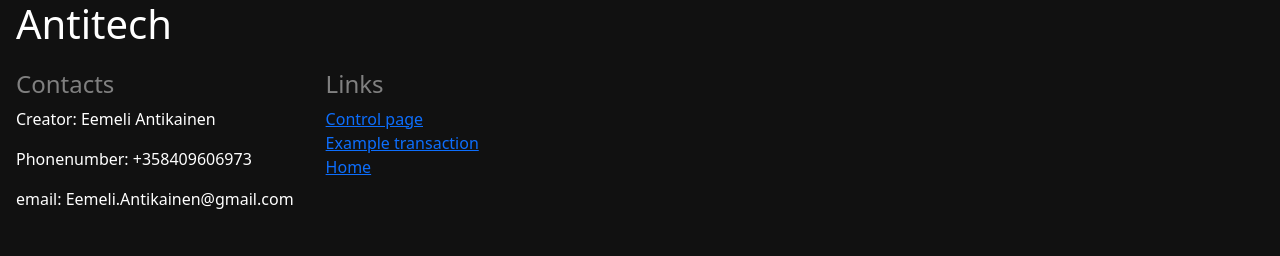
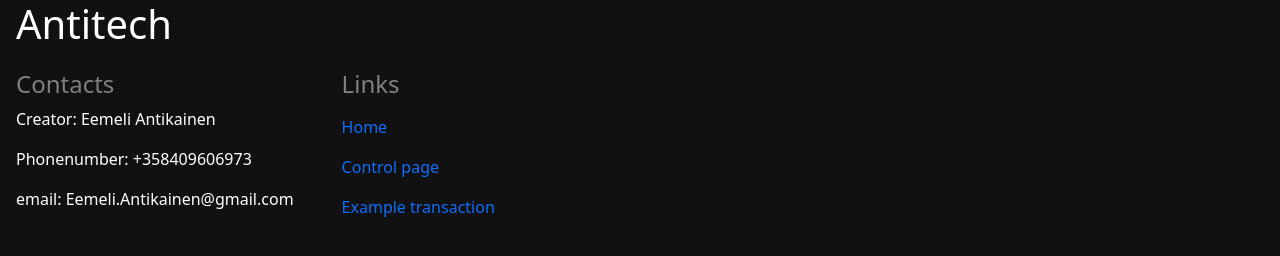
Before and after one commit to docc34/Horsetrading_front, a React (Create React App) app: page / in a window 1280 px wide. Shown: the part 1066-1322 px from the top of the page. Built offline with nearby package versions, Linux system fonts and the light colour scheme; no server answers.

Commit message:
Muokkasin ulkonäköä.

```diff
--- a/src/Auction/Auction.css
+++ b/src/Auction/Auction.css
@@ -1,3 +1,14 @@
+@media (max-width: 1000px) {
+
+    .auctionMainDiv{
+        display: flex;
+        flex-direction: column;
+        justify-content: center;
+        margin: 5%;
+        margin-top: 2%;
+    }
+}
+/* ei toimi jostain syystä */
 .auctionMainDiv{
     display: flex;
     flex-direction: row-reverse;
@@ -5,7 +16,6 @@
     margin: 5%;
     margin-top: 2%;
 }
-
 .auctionCarouselMainDiv{
     flex: 2;
     max-width: 800px;
--- a/src/Auction/Auction.js
+++ b/src/Auction/Auction.js
@@ -34,6 +34,7 @@ const Auction = ()=>{
     const [price, setPrice] = useState(0);
     const [phonenumber, setPhonenumber] = useState(0);
     const [igTag, setIgTag] = useState("@");
+    const [validated, setValidated] = useState(false);
 
     const [usernameModify, setUsernameModify] = useState("");
     const [passwordModify, setPasswordModify] = useState("");
@@ -49,6 +50,8 @@ const Auction = ()=>{
     const [datagridDefaultSelected, setDatagridDefaultSelected] = useState(cookies.auctioneerId);
 
     const [currentAuctioneer, setCurrentAuctioneer] = useState([]);
+
+    const [highestOffer, setHighestOffer] = useState([]);
 
     const auctioneerColumns = [
         {name:"id", header: "Id",  defaultVisible: false},
@@ -96,6 +99,7 @@ const Auction = ()=>{
     }
 
     const setCookies = (result)=>{
+        if(result.status < 210){
             setCookie('auctioneerId', result.id, { path: '/Auction' });
             setCookie('auctioneerDefaultPrice', result.price, { path: '/Auction' });
             setCookie('auctioneerDefaultIgTag', result.igTag, { path: '/Auction' });
@@ -105,10 +109,29 @@ const Auction = ()=>{
             fetchCurrentAuctioneer();
             resetValues();
         }
+        else{
+            setMessage("Error");
+        }
+
+    }
+
+    //https://react-bootstrap.github.io/forms/validation/
+    // const handleSubmit = (event) => {
+    //     const form = event.currentTarget;
+    //     if (form.checkValidity() === false) {
+    //       event.preventDefault();
+    //       event.stopPropagation();
+    //     }
+    //     else{
+    //         setValidated(true);
+    //         postAuction();
+    //     }
+
+    //   };
 
     const postAuction = async ()=>{
         try{
-            if(igTag != "" &&  price != 0){
+            if(igTag != "@" && igTag != "" &&  price != 0 &&  price != ""&&  password != ""){
                 const options = {
                     method:'POST',
                     headers: { 'Content-Type': 'application/json' },
@@ -143,8 +166,10 @@ const Auction = ()=>{
             headers: {"Authorization": `Bearer ${cookies.token}`}
         }
         var result = null;
+        var url = "";
+
         if(cookies.token == undefined){
-            var search = await fetch("https://localhost:44371/api/Auctioneers/"+auctionId);
+            var search = await fetch("https://localhost:44371/api/Auctioneers/"+auctionId+"?Amount=5");
             result = await search.json();
         }
         else{
@@ -185,6 +210,7 @@ const Auction = ()=>{
 
         if(result != null && result != undefined && result?.status != "Error"){
             setAuctioneers(await result);
+            setHighestOffer(result[0].highestOffer);
         }
     }
 
@@ -317,7 +343,7 @@ const Auction = ()=>{
                             <ReactDataGrid
                                 idProperty="id"
                                 className='auctionReactDataGrid'
-                                style={cookies?.token?.length > 6 ? {height: 1000} : {height: 240, maxHeight: 240}}
+                                style={cookies?.token?.length > 6 ? {height: 1000} : {minHeight: 243}}
                                 columns={auctioneerColumns}
                                 dataSource={auctioneers}
                                 enableSelection={true}
@@ -410,16 +436,20 @@ const Auction = ()=>{
                                     show={auctioneerParticipateModal}
                                 >
 
-
+                                {/* <form noValidate validated={validated} onSubmit={handleSubmit}> */}
                                     <Modal.Header className="ModalHeader">
                                         <Modal.Title>Make an offer</Modal.Title>
                                         <CloseButton variant="white" className='modalCloseButton' onClick={()=>{resetValues();}} />
                                     </Modal.Header>
 
                                     <Modal.Body className="ModalBody">
+                                        <div>
+                                            <h3>The current highest offer is {highestOffer}€</h3>
+                                        </div>
                                         <div className='auctionFormInputs'>
                                             <Form.Label>Instagram tag</Form.Label>
                                             <Form.Control
+                                                required
                                                 autoFocus
                                                 onBlur={(e)=>{handleInputChange(e);}}
                                                 className='Input'
@@ -432,27 +462,31 @@ const Auction = ()=>{
                                                     }
                                             />
                                         </div>
-                                        <div className='auctionFormInputs'>
+                                        {/* Tälle pitää löytää oma dropdown text elementti */}
+                                        {/* <div className='auctionFormInputs'>
                                             <Form.Label>Phonenumber</Form.Label>
                                             <Form.Control className='Input' placeholder='Phonenumber' onChange={(e)=>{setPhonenumber(e.target.value);}} />
                                             <Form.Text className="text-muted" id="phonenumberText">
                                                 Phonenumber is optional
                                             </Form.Text>
-                                        </div>
+                                        </div> */}
 
                                         <div className='auctionFormInputs'>
                                             <Form.Label>Price</Form.Label>
-                                            <Form.Control type="number" placeholder='Price' onChange={(e)=>{setPrice(handleInputChange(e));}} />
+                                            <Form.Control required type="number" placeholder='Price' onChange={(e)=>{setPrice(handleInputChange(e));}} />
+                                            <Form.Text >
+                                            The current highest offer is {highestOffer}€
+                                            </Form.Text>
                                         </div>
 
                                         <div className='auctionFormInputs'>
                                             <Form.Label>Username</Form.Label>
-                                            <Form.Control type="username" placeholder='Username' value={suggestionUsername} onChange={(e)=>{setUsername(handleInputChange(e)); setSuggestionUsername(handleInputChange(e));}} />
+                                            <Form.Control required type="username" placeholder='Username' value={suggestionUsername} onChange={(e)=>{setUsername(handleInputChange(e)); setSuggestionUsername(handleInputChange(e));}} />
                                         </div>
 
                                         <div className='auctionFormInputs'>
                                             <Form.Label>Password</Form.Label>
-                                            <Form.Control type="password" placeholder='Password' onChange={(e)=>{setPassword(handleInputChange(e));}} />
+                                            <Form.Control required type="password" placeholder='Password' onChange={(e)=>{setPassword(handleInputChange(e));}} />
                                             <Form.Text className="text-muted">
                                                 Your offer needs a password so you can modify it later.
                                             </Form.Text>
@@ -464,7 +498,9 @@ const Auction = ()=>{
                                             Close
                                         </Button>
                                         <Button onClick={()=>{postAuction();}}>Save</Button>
+                                        {/* type='submit' */}
                                     </Modal.Footer>
+                                {/* </form> */}
                                 </Modal>
                             </div>
                         </div>
--- a/src/Footer/Footer.css
+++ b/src/Footer/Footer.css
@@ -35,5 +35,9 @@
     display: flex;
     flex-direction: column;
     margin-left: 2rem;
-
 }
+.footerLinksTitle{
+    margin-bottom: 0.5rem;
+    margin-left: 1rem;
+    margin-right: 1rem;
+}
--- a/src/Footer/Footer.js
+++ b/src/Footer/Footer.js
@@ -1,4 +1,5 @@
 import './Footer.css';
+import Nav from 'react-bootstrap/Nav'
 const Footer = ()=>{
     return(
     <div className="footerMainDiv">
@@ -12,11 +13,13 @@ const Footer = ()=>{
                 <p>email: Eemeli.Antikainen@gmail.com</p>
             </div>
             <div className='footerLinksDiv'>
-                <h4>Links</h4>
-                <a href="/AuctionController">Control page</a>
-                <a href="/Auction?auctionId=1">Example transaction</a>
-                <a href="/">Home</a>
+                <h4 className='footerLinksTitle'>Links</h4>
+                <Nav  className="flex-column">
 
+                    <Nav.Link href="/">Home</Nav.Link>
+                    <Nav.Link href="/AuctionController">Control page</Nav.Link>
+                    <Nav.Link href="/Auction?auctionId=1">Example transaction</Nav.Link>
+                </Nav>
             </div>
         </div>
 
```
Lines whose indentation alone changed are shown as unchanged.
